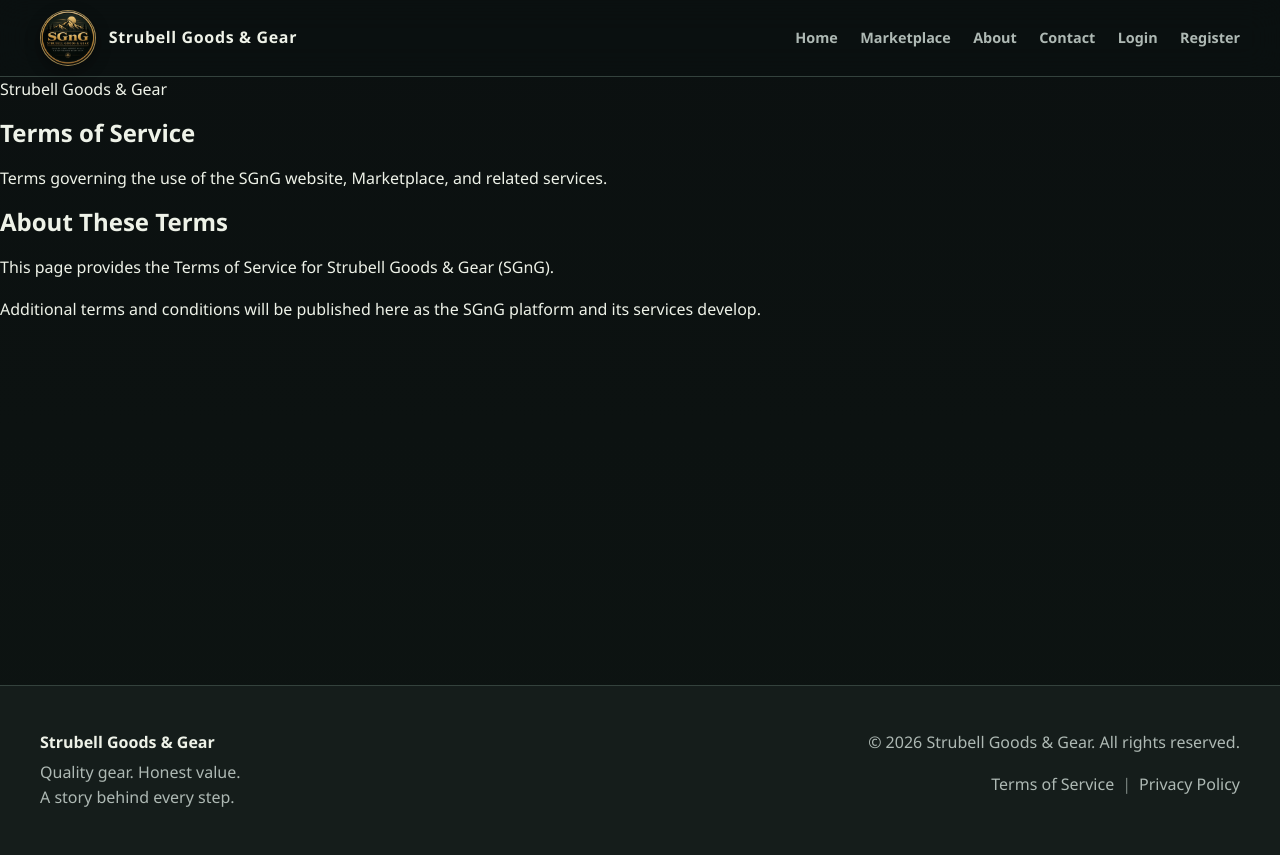
After one commit to TStrubell/FSDI_Ch68_Capstone_Strubell, a Django app: page /terms-of-service/ in a window 1280 px wide. The commit adds this page. Run offline with Django 5.2, Linux system fonts and the light colour scheme.

Commit message:
Complete FSDI-119 Assignment 3 tools and services

```diff
--- /dev/null
+++ b/pages/templates/pages/terms_of_service.html
@@ -0,0 +1,36 @@
+{% extends "base.html" %}
+
+{% block title %}Terms of Service | SGnG{% endblock %}
+
+{% block content %}
+<section class="legal-page">
+    <div class="container">
+        <header class="legal-page__header">
+            <p class="legal-page__eyebrow">
+                Strubell Goods & Gear
+            </p>
+
+            <h1>Terms of Service</h1>
+
+            <p>
+                Terms governing the use of the SGnG website,
+                Marketplace, and related services.
+            </p>
+        </header>
+
+        <div class="legal-page__content">
+            <h2>About These Terms</h2>
+
+            <p>
+                This page provides the Terms of Service for
+                Strubell Goods & Gear (SGnG).
+            </p>
+
+            <p>
+                Additional terms and conditions will be published
+                here as the SGnG platform and its services develop.
+            </p>
+        </div>
+    </div>
+</section>
+{% endblock %}
--- a/pages/urls.py
+++ b/pages/urls.py
@@ -1,4 +1,6 @@
 from django.urls import path
+
+from . import views
 
 from .views import AboutView, HomeView
 
@@ -18,4 +20,15 @@ urlpatterns = [
         AboutView.as_view(),
         name="about",
     ),
+
+    path(
+        "terms-of-service/",
+        views.terms_of_service,
+        name="terms_of_service",
+    ),
+    path(
+        "privacy-policy/",
+        views.privacy_policy,
+        name="privacy_policy",
+    ),
 ]
--- a/pages/views.py
+++ b/pages/views.py
@@ -1,4 +1,5 @@
 from django.views.generic import TemplateView
+from django.shortcuts import render
 
 from catalog.models import Product
 
@@ -24,3 +25,11 @@ class HomeView(TemplateView):
 
 class AboutView(TemplateView):
     template_name = "pages/about.html"
+
+
+def terms_of_service(request):
+    return render(request, "pages/terms_of_service.html")
+
+
+def privacy_policy(request):
+    return render(request, "pages/privacy_policy.html")
--- a/static/css/base.css
+++ b/static/css/base.css
@@ -621,6 +621,89 @@ main {
     color: var(--color-text);
 }
 
+.site-footer__legal {
+    display: flex;
+    flex-direction: column;
+    align-items: flex-end;
+    gap: 0.75rem;
+    text-align: right;
+}
+
+.site-footer__copyright {
+    margin: 0;
+}
+
+.site-footer__legal-links {
+    display: flex;
+    align-items: center;
+    justify-content: flex-end;
+    flex-wrap: wrap;
+    gap: 0.5rem;
+}
+
+.site-footer__legal-links a {
+    color: inherit;
+    text-decoration: none;
+    text-underline-offset: 0.2em;
+}
+
+.site-footer__legal-links a:hover {
+    text-decoration: underline;
+}
+
+.site-footer__legal-links a:focus-visible {
+    border-radius: 0.2rem;
+    outline: 2px solid currentColor;
+    outline-offset: 0.25rem;
+}
+
+.site-footer__legal-separator {
+    opacity: 0.65;
+}
+
+@media (max-width: 768px) {
+    .site-footer__legal {
+        align-items: flex-start;
+        text-align: left;
+    }
+
+    .site-footer__legal-links {
+        justify-content: flex-start;
+    }
+}
+
+.footer-legal {
+    display: flex;
+    align-items: center;
+    justify-content: center;
+    flex-wrap: wrap;
+    gap: 0.5rem;
+    margin-top: 0.75rem;
+    font-size: 0.875rem;
+}
+
+.footer-legal a {
+    color: inherit;
+    text-decoration: none;
+    transition: color 0.2s ease;
+}
+
+.footer-legal a:hover {
+    color: #ffffff;
+    text-decoration: underline;
+    text-underline-offset: 0.2em;
+}
+
+.footer-legal a:focus-visible {
+    outline: 2px solid #ffffff;
+    outline-offset: 3px;
+    border-radius: 2px;
+}
+
+.footer-legal__separator {
+    opacity: 0.6;
+}
+
 
 /* =========================================================
    RESPONSIVE NAVIGATION
--- a/templates/base.html
+++ b/templates/base.html
@@ -229,23 +229,35 @@
 
             <div class="site-footer__brand">
                 <p>
-                    <strong>
-                        Strubell Goods &amp; Gear
-                    </strong>
+                    <strong>Strubell Goods &amp; Gear</strong>
                 </p>
 
                 <p>
-                    Quality gear. Honest value.
+                    Quality gear. Honest value.<br>
                     A story behind every step.
                 </p>
             </div>
 
             <div class="site-footer__legal">
-                <p>
-                    &copy;
-                    {% now "Y" %}
-                    Strubell Goods &amp; Gear
+                <p class="site-footer__copyright">
+                    &copy; {% now "Y" %} Strubell Goods &amp; Gear.
+                    All rights reserved.
                 </p>
+
+                <nav class="site-footer__legal-links" aria-label="Legal">
+                    <a href="{% url 'pages:terms_of_service' %}">
+                        Terms of Service
+                    </a>
+
+                    <span
+                        class="site-footer__legal-separator"
+                        aria-hidden="true"
+                    >|</span>
+
+                    <a href="{% url 'pages:privacy_policy' %}">
+                        Privacy Policy
+                    </a>
+                </nav>
             </div>
 
         </div>
```
Also changed, not shown: pages/templates/pages/privacy_policy.html (added, +36 -0 lines), pages/tests/test_legal_pages.py (added, +36 -0 lines).
